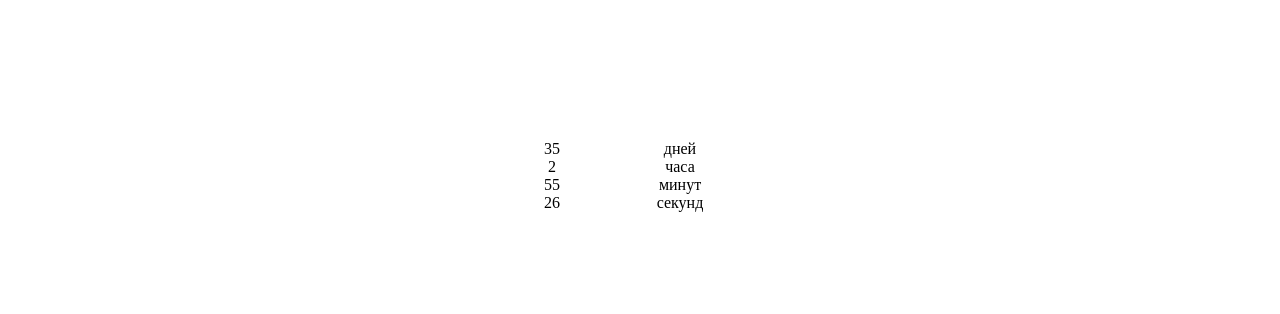
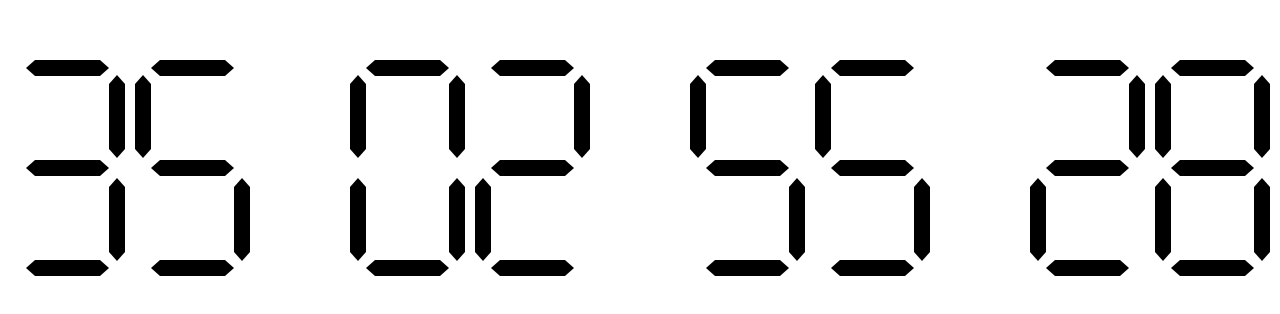
Before and after one commit to jeetiss/madskillz, a React app: page / in a window 1280 px wide. Shown: the part 232-546 px from the top of the page. Built offline with nearby package versions, Linux system fonts and the light colour scheme.

Commit message:
new supa style

```diff
--- a/index.html
+++ b/index.html
@@ -3,6 +3,7 @@
   <head>
     <meta charset="utf-8">
     <meta name="viewport" content="width=device-width, initial-scale=1">
+    <link href="https://fonts.googleapis.com/css?family=Roboto" rel="stylesheet">
     <title>Demo</title>
   </head>
   <body>
--- a/src/App.js
+++ b/src/App.js
@@ -1,32 +1,136 @@
 import React from 'react'
 import { connect } from 'react-redux'
-import { Row, Column } from './components'
-import { splitTime, exp } from './utils/time'
+import { splitTime, exp, nowTime, uniTime } from './utils/time'
+import { injectGlobal } from 'styled-components'
+import {
+  Row,
+  Column,
 
-function Main ({ from, time }) {
-  const dt = time - from
-  const splittedTime = splitTime(dt)
-  const labelsTime = exp(splittedTime)
-  const keys = Object.keys(splittedTime)
+  Digit,
 
+  Bok,
+  Center,
+
+  Palka,
+
+  PalkaCore,
+  Trd,
+  Tru,
+
+  Kol,
+
+  KolCore,
+  Trl,
+  Trr,
+
+  Cifer,
+  Blat,
+
+  Ratioblock,
+  RBcontent,
+
+  Cont,
+} from './components'
+
+injectGlobal`
+  body {
+    margin: 0;
+    background-color: white;
+    font-family: 'Roboto', sans-serif;
+  }
+`
+
+function AtomG({ active }) {
   return (
-    <Row mheight='100vh'>
-      <Column mwidth='10vh'>
-        {keys.map((key) => (
-          <div key={key}> {splittedTime[key]} </div>
-        ))}
-      </Column>
-      <Column mwidth='22vh'>
-        {keys.map((key) => (
-          <div key={key}> {labelsTime[key]} </div>
-        ))}
-      </Column>
-    </Row>
+      <Palka>
+        <Tru active={active}/>
+        <PalkaCore active={active}/>
+        <Trd active={active}/>
+      </Palka>
   )
 }
 
+function AtomV({ active }) {
+  return (
+    <Kol>
+      <Trl active={active}/>
+      <KolCore active={active}/>
+      <Trr active={active}/>
+    </Kol>
+  )
+}
 
-const stop = (state) => state
-const CMain = connect(stop)(Main)
+const digitToPalkas = [
+  [1, 1, 1, 0, 1, 1, 1], // 0
+  [0, 0, 0, 0, 0, 1, 1], // 1
+  [0, 1, 1, 1, 1, 1, 0], // 2
+  [0, 0, 1, 1, 1, 1, 1], // 3
+  [1, 0, 0, 1, 0, 1, 1], // 4
+  [1, 0, 1, 1, 1, 0, 1], // 5
+  [1, 1, 1, 1, 1, 0, 1], // 6
+  [0, 0, 1, 0, 0, 1, 1], // 7
+  [1, 1, 1, 1, 1, 1, 1], // 8
+  [1, 0, 1, 1, 1, 1, 1], // 9
+]
+
+function Dgt({ value }) {
+  const map = digitToPalkas[value]
+
+  return (
+    <Digit>
+      <Bok>
+        <AtomG active={map[0]}/>
+        <AtomG active={map[1]}/>
+      </Bok>
+
+      <Center>
+        <AtomV active={map[2]}/>
+        <AtomV active={map[3]}/>
+        <AtomV active={map[4]}/>
+      </Center>
+
+      <Bok>
+        <AtomG active={map[5]}/>
+        <AtomG active={map[6]}/>
+      </Bok>
+    </Digit>
+  )
+}
+
+function Bla({ value }) {
+  const first = Math.floor(value / 10) % 10
+  const second = value % 10
+
+  return (
+    <Blat>
+      <Ratioblock>
+        <RBcontent>
+          <Dgt value={first} />
+        </RBcontent>
+      </Ratioblock>
+
+      <Ratioblock>
+        <RBcontent>
+          <Dgt value={second} />
+        </RBcontent>
+      </Ratioblock>
+    </Blat>
+  )
+}
+
+function Main ({ time }) {
+  const vals = splitTime(time.now - time.from)
+
+  return (
+    <Cont>
+      <Cifer>
+        { Object.keys(vals).map(key => <Bla key={key} value={vals[key]}/>)}
+      </Cifer>
+    </Cont>
+
+  )
+}
+
+const CMain = connect(store => store)(Main)
 
 export default CMain
--- a/src/components/Button.js
+++ b/src/components/Button.js
@@ -0,0 +1,91 @@
+import React from 'react'
+import styled from 'styled-components'
+
+export const Button = styled.div`
+  background-color: hsl(0, 1%, 15%);
+  color: hsl(40, 35%, 85%);
+  padding: 10px;
+  border-radius: 2px;
+  cursor: pointer;
+
+  &:hover {
+    background-color: hsl(0,3%,25%);
+  }
+
+  &:active {
+    background-color: hsl(0,5%,30%);
+  }
+`
+
+const Wave = styled.div`
+  position: absolute;
+  top: ${props => props.y + 'px'};
+  left: ${props => props.x + 'px'};
+  background-color: hsl(0, 1%, 15%);
+  width: 1000px;
+  height: 1000px;
+  border-radius: 50%;
+  transform: scale(0.001);
+  transition: transform 1s ease;
+`
+
+export const Modal = styled.div`
+  position: absolute;
+  top: 0;
+  left: 0;
+  right: 0;
+  bottom: 0;
+  background-color: hsl(0, 1%, 15%);
+  color: hsl(40, 35%, 85%);
+  display: flex;
+  justify-content: center;
+  align-items: center;
+`
+
+export const Text = styled.div`
+  color: hsl(0, 1%, 15%);
+`
+  // font-size: 20px;
+
+export const BlockContainer = styled.div`
+  display: flex;
+  flex-wrap: wrap;
+`
+
+export const Block = styled.div`
+  display: block;
+  background-color: ${props => props.filled ? '#aaa' : '#fff'};
+  height: 10px;
+  width: 10px;
+  padding: 2px;
+  margin: 2px;
+  box-sizing: border-box;
+  border: 1px solid ${props => props.filled ? '#656565' : '#A5A5A5'};
+  opacity: ${ props => props.show ? 1 : 0 };
+  transition: opacity .3s ease;
+  transition-delay: ${props => props.time + 's'};
+`
+
+export class Shower extends React.Component {
+  constructor(props) {
+    super(props)
+
+    this.state = {
+      show: false
+    }
+  }
+
+  componentDidMount() {
+    requestAnimationFrame(() => {
+      this.setState({ show: true })
+    })
+  }
+
+  render() {
+    const { show } = this.state
+
+    return (
+      <Block show={show} {...this.props}> {this.props.children} </Block>
+    )
+  }
+}
--- a/src/components/Column.js
+++ b/src/components/Column.js
@@ -5,5 +5,6 @@ import styled from 'styled-components'
 export const Column = styled(Fixed)`
   display: flex;
   flex-direction: column;
+  justify-content: center;
   align-items: center;
 `
--- a/src/components/index.js
+++ b/src/components/index.js
@@ -1,3 +1,5 @@
 export * from './Row'
 export * from './Column'
 export * from './Fixed'
+export * from './Button'
+export * from './styled'
--- /dev/null
+++ b/src/components/styled.js
@@ -0,0 +1,144 @@
+import React from 'react'
+import styled from 'styled-components'
+
+const digitColor = props => props.active ? 'black' : 'transparent'
+const easing = props => props.active ? 'ease-in' : 'ease-out'
+const dur = props => props.active ? '.3s' : '.1s'
+
+export const PalkaCore = styled.div`
+    width: 16px;
+    background-color: ${ digitColor };
+    transition: background-color ${ dur } ${ easing };
+    flex: 1;
+`
+
+export const Bok = styled.div`
+    display: flex;
+    flex-direction: column;
+    height: 100%;
+    padding: 5px 0;
+    box-sizing: border-box;
+`
+
+export const Trd = styled.div`
+    width: 0;
+    height: 0;
+    border-left: 8px solid transparent;
+    border-right: 8px solid transparent;
+    border-top: 9px solid ${ digitColor };
+    transition: border-top-color ${ dur } ${ easing };
+`
+
+export const Tru = styled.div`
+    width: 0;
+    height: 0;
+    border-left: 8px solid transparent;
+    border-right: 8px solid transparent;
+    border-bottom: 9px solid ${ digitColor };
+    transition: border-bottom-color ${ dur } ${ easing };
+`
+
+export const Palka = styled.div`
+    display: flex;
+    flex-direction: column;
+    flex: 1 1;
+    margin: 10px 0
+`
+
+export const Kol = styled.div`
+    display: flex;
+`
+
+export const Trl = styled.div`
+    width: 0;
+    height: 0;
+    border-top: 8px solid transparent;
+    border-right: 9px solid ${ digitColor };
+    border-bottom: 8px solid transparent;
+    transition: border-right-color ${ dur } ${ easing };
+`
+
+export const KolCore = styled.div`
+    flex: 1;
+    background-color: ${ digitColor };
+    transition: background-color ${ dur } ${ easing };
+    height: 16px;
+`
+
+export const Trr = styled.div`
+    width: 0;
+    height: 0;
+    border-top: 8px solid transparent;
+    border-left: 9px solid ${ digitColor };
+    border-bottom: 8px solid transparent;
+    transition: border-left-color ${ dur } ${ easing };
+`
+
+export const Center = styled.div`
+    display: flex;
+    flex-direction: column;
+    justify-content: space-between;
+    height: 100%;
+    flex: 1;
+`
+
+export const Digit = styled.div`
+    display: flex;
+    align-items: center;
+    height: 100%;
+`
+
+export const Ratioblock = styled.div`
+    position: relative;
+    margin: 0px 5px;
+    box-sizing: border-box;
+    flex: 1;
+
+    &:first-child {
+        margin-left: 0;
+    }
+
+    &:last-child {
+        margin-right: 0;
+    }
+
+    &:after {
+        content: "";
+        display: block;
+        padding-bottom: 187%;
+    }
+`
+
+export const RBcontent = styled.div`
+    position: absolute;
+    height: 100%;
+    width: 100%;
+`
+
+ export const Cifer = styled.div`
+    display: flex;
+    flex-direction: row;
+    flex: 1;
+    align-items: baseline;
+    padding: 0 10px;
+`
+
+export const Blat = styled.div`
+    display: flex;
+    flex-direction: row;
+    flex: 1;
+    margin: 0px 50px;
+
+    &:last-child {
+        margin-right: 0;
+    }
+
+    &:first-child {
+        margin-left: 0px;
+    }
+`
+export const Cont = styled.div`
+    display:flex;
+    align-items: center;
+    height: 100vh;
+`
--- a/src/createStore.js
+++ b/src/createStore.js
@@ -1,14 +1,20 @@
-import { createStore as cs, applyMiddleware } from 'redux'
+import { createStore as cs, applyMiddleware, combineReducers } from 'redux'
 import { timeMiddleware } from './middlewares/timeMiddleware'
 import { timeReducer } from './reducers/time'
+import { modalReducer } from './reducers/modal'
 import { uniTime, nowTime } from './utils/time'
 
 const timeX = uniTime(new Date('2016-11-18T16:24:00'))
 
+const reducer = combineReducers({
+  time: timeReducer,
+  modal: modalReducer,
+})
+
 function createStore () {
   return cs(
-    timeReducer,
-    { from: timeX, time: nowTime() },
+    reducer,
+    { time: { now: nowTime(), from: timeX } },
     applyMiddleware(timeMiddleware)
   )
 }
--- a/src/index.dev.js
+++ b/src/index.dev.js
@@ -17,6 +17,8 @@ const getApp = App => (
   </AppContainer>
 )
 
+// store.subscribe(() => console.log(store.getState()))
+
 ReactDOM.render(getApp(App), mountPoint)
 
 if (module.hot) {
--- a/src/middlewares/timeMiddleware.js
+++ b/src/middlewares/timeMiddleware.js
@@ -3,7 +3,7 @@ import { nowTime } from '../utils/time'
 export const timeMiddleware = ({ getState, dispatch }) => {
   const step = () => {
     const now = nowTime()
-    const { time: lastTime } = getState()
+    const lastTime = getState().time.now
     if (now - lastTime > 0) {
       dispatch({ type: 'timeUpdate', time: now })
     }
--- /dev/null
+++ b/src/reducers/modal.js
@@ -0,0 +1,11 @@
+export const modalReducer = (state, { type }) => {
+    if (type === 'SHOW_MODAL') {
+        return Object.assign({}, state, { isActive: !state.isActive })
+    }
+
+    if (state == null) {
+        return { isActive: false }
+    }
+
+    return state;
+}
--- a/src/reducers/time.js
+++ b/src/reducers/time.js
@@ -1,6 +1,10 @@
 export const timeReducer = (state, { type, time }) => {
   if (type === 'timeUpdate') {
-    return Object.assign({}, state, { time })
+    return Object.assign({}, state, { now: time })
+  }
+
+  if (state == null) {
+    return 0
   }
 
   return state
--- a/src/utils/time.js
+++ b/src/utils/time.js
@@ -8,12 +8,10 @@ export const splitTime = time => {
     function ([mod, gap]) {
       return Math.trunc(time / gap) % mod
     }
-  ).reduce((store, next, index, arr) => {
-    if (next !== 0 || index === arr.length - 1) {
-      return Object.assign(store, {[val[index]]: next})
-    }
-    return store
-  }, {})
+  ).reduce(
+    (store, next, index, arr) => Object.assign(store, {[val[index]]: next}),
+    {}
+  )
 }
 
 const arr = {
```
